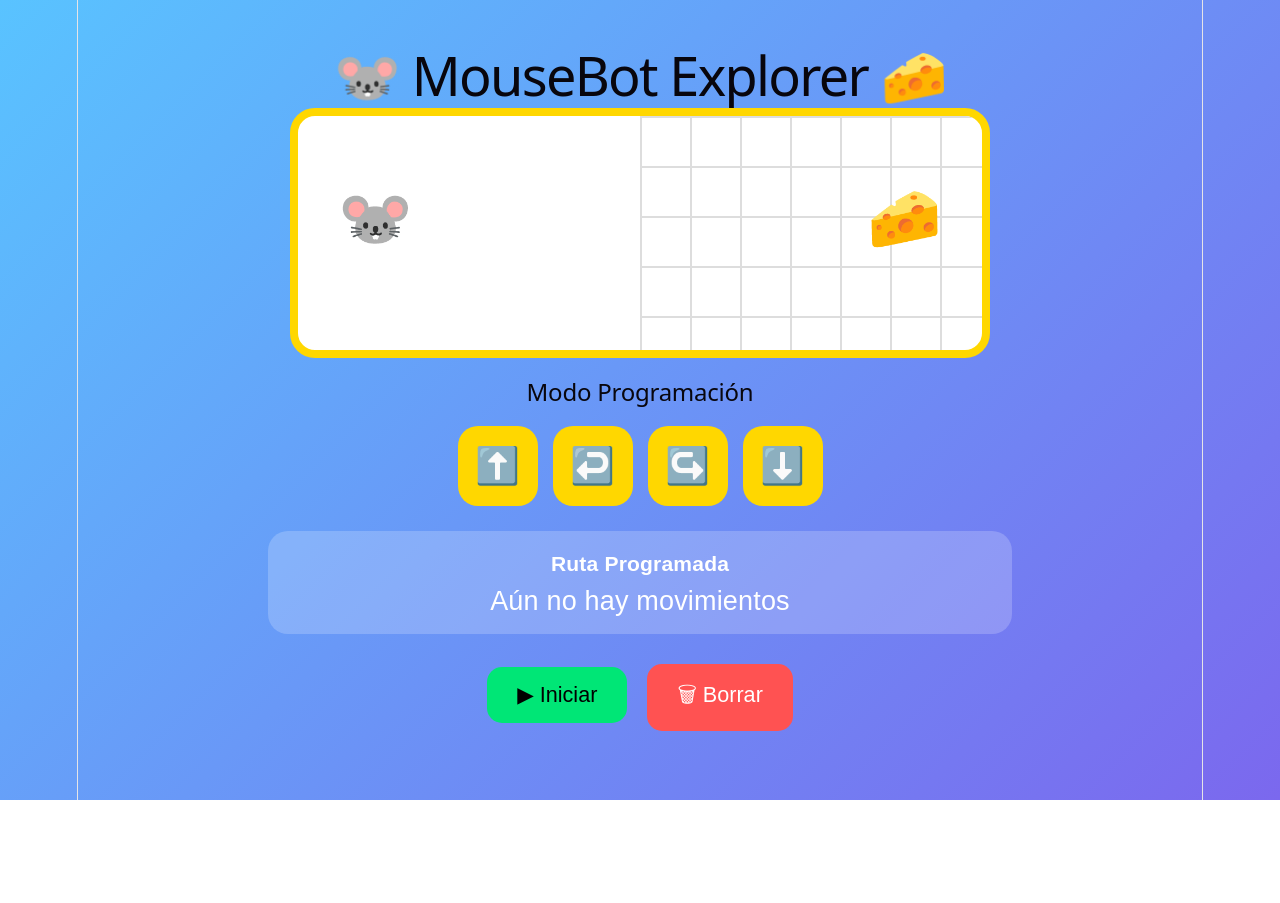
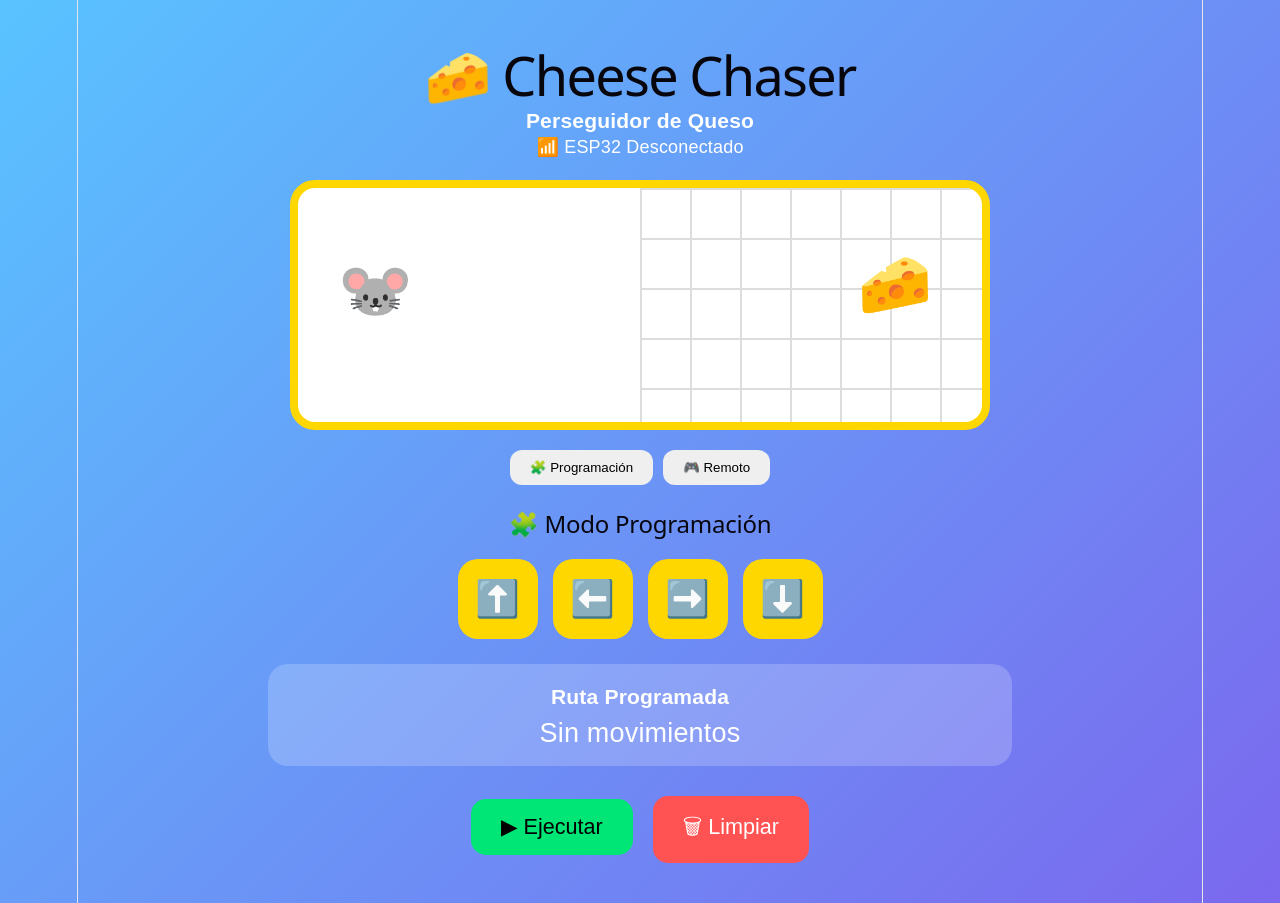
Before and after one commit to jpmax-c/mousebot-ui, a React (Vite) app: page / in a window 1280 px wide. Before the commit the page ends 800 px from the top, so only its background shows below. Built offline with nearby package versions, Linux system fonts and the light colour scheme.

Commit message:
Agregado movimiento del ratón

```diff
--- a/src/App.css
+++ b/src/App.css
@@ -127,3 +127,66 @@ h2 {
   background: #ff5252;
   color: white;
 }
+
+.mode-selector {
+  margin-top: 15px;
+  margin-bottom: 15px;
+}
+
+.mode-selector button {
+  margin: 5px;
+  padding: 10px 20px;
+  border: none;
+  border-radius: 12px;
+  cursor: pointer;
+}
+
+.wifi-status {
+  margin-bottom: 20px;
+}
+
+.mouse {
+  position: absolute;
+  font-size: 60px;
+  transition: all 0.4s ease;
+  z-index: 2;
+}
+
+.cheese {
+  position: absolute;
+  font-size: 60px;
+  animation: float 1.5s infinite alternate;
+}
+
+.remote-pad {
+  display: flex;
+  flex-direction: column;
+  align-items: center;
+  gap: 10px;
+  margin-top: 20px;
+}
+
+.middle-row {
+  display: flex;
+  gap: 20px;
+}
+
+.remote-pad button {
+  width: 90px;
+  height: 90px;
+  border-radius: 20px;
+  border: none;
+  background: gold;
+  font-size: 2rem;
+  cursor: pointer;
+}
+
+@keyframes float {
+  from {
+    transform: translateY(0);
+  }
+
+  to {
+    transform: translateY(-10px);
+  }
+}
--- a/src/App.jsx
+++ b/src/App.jsx
@@ -2,47 +2,201 @@ import { useState } from "react";
 import "./App.css";
 
 export default function App() {
+  const [mode, setMode] = useState("program");
+
   const [route, setRoute] = useState([]);
 
+  const [mousePos, setMousePos] = useState({
+    x: 40,
+    y: 90,
+  });
+
+  const cheesePos = {
+    x: 550,
+    y: 90,
+  };
+
   const addCommand = (cmd) => {
-    setRoute([...route, cmd]);
+    setRoute((prev) => [...prev, cmd]);
   };
 
   const clearRoute = () => {
     setRoute([]);
+    setMousePos({
+      x: 40,
+      y: 90,
+    });
+  };
+
+  const move = (cmd) => {
+    setMousePos((prev) => {
+      let x = prev.x;
+      let y = prev.y;
+
+      const step = 50;
+
+      if (cmd === "UP") y -= step;
+      if (cmd === "DOWN") y += step;
+      if (cmd === "LEFT") x -= step;
+      if (cmd === "RIGHT") x += step;
+
+      x = Math.max(0, Math.min(600, x));
+      y = Math.max(0, Math.min(180, y));
+
+      return { x, y };
+    });
+  };
+
+  const executeRoute = () => {
+    route.forEach((cmd, index) => {
+      setTimeout(() => {
+        move(cmd);
+      }, index * 500);
+    });
+  };
+
+  const remoteMove = (cmd) => {
+    move(cmd);
   };
 
   return (
     <div className="app">
-      <div className="background-stars"></div>
+      <h1>🧀 Cheese Chaser</h1>
 
-      <h1>🐭 MouseBot Explorer 🧀</h1>
+      <h3>Perseguidor de Queso</h3>
+
+      <div className="wifi-status">
+        📶 ESP32 Desconectado
+      </div>
 
       <div className="maze-container">
-        <div className="mouse">🐭</div>
-        <div className="cheese">🧀</div>
+        <div
+          className="mouse"
+          style={{
+            left: `${mousePos.x}px`,
+            top: `${mousePos.y}px`,
+          }}
+        >
+          🐭
         </div>
 
-      <h2>Modo Programación</h2>
+        <div
+          className="cheese"
+          style={{
+            left: `${cheesePos.x}px`,
+            top: `${cheesePos.y}px`,
+          }}
+        >
+          🧀
+        </div>
+      </div>
+
+      <div className="mode-selector">
+        <button onClick={() => setMode("program")}>
+          🧩 Programación
+        </button>
+
+        <button onClick={() => setMode("remote")}>
+          🎮 Remoto
+        </button>
+      </div>
+
+      {mode === "program" ? (
+        <>
+          <h2>🧩 Modo Programación</h2>
 
           <div className="buttons">
-        <button onClick={() => addCommand("⬆️")}>⬆️</button>
-        <button onClick={() => addCommand("↩️")}>↩️</button>
-        <button onClick={() => addCommand("↪️")}>↪️</button>
-        <button onClick={() => addCommand("⬇️")}>⬇️</button>
+            <button onClick={() => addCommand("UP")}>
+              ⬆️
+            </button>
+
+            <button onClick={() => addCommand("LEFT")}>
+              ⬅️
+            </button>
+
+            <button onClick={() => addCommand("RIGHT")}>
+              ➡️
+            </button>
+
+            <button onClick={() => addCommand("DOWN")}>
+              ⬇️
+            </button>
           </div>
 
           <div className="route-box">
             <h3>Ruta Programada</h3>
-        <p>{route.length ? route.join(" ") : "Aún no hay movimientos"}</p>
+
+            <p>
+              {route.length === 0
+                ? "Sin movimientos"
+                : route.map((cmd, i) => (
+                    <span key={i}>
+                      {cmd === "UP" && "⬆️ "}
+                      {cmd === "DOWN" && "⬇️ "}
+                      {cmd === "LEFT" && "⬅️ "}
+                      {cmd === "RIGHT" && "➡️ "}
+                    </span>
+                  ))}
+            </p>
           </div>
 
           <div className="action-buttons">
-        <button className="start-btn">▶ Iniciar</button>
-        <button className="clear-btn" onClick={clearRoute}>
-          🗑 Borrar
+            <button
+              className="start-btn"
+              onClick={executeRoute}
+            >
+              ▶ Ejecutar
+            </button>
+
+            <button
+              className="clear-btn"
+              onClick={clearRoute}
+            >
+              🗑 Limpiar
             </button>
           </div>
+        </>
+      ) : (
+        <>
+          <h2>🎮 Control Remoto</h2>
+
+          <div className="remote-pad">
+            <button
+              onClick={() =>
+                remoteMove("UP")
+              }
+            >
+              ⬆️
+            </button>
+
+            <div className="middle-row">
+              <button
+                onClick={() =>
+                  remoteMove("LEFT")
+                }
+              >
+                ⬅️
+              </button>
+
+              <button
+                onClick={() =>
+                  remoteMove("RIGHT")
+                }
+              >
+                ➡️
+              </button>
+            </div>
+
+            <button
+              onClick={() =>
+                remoteMove("DOWN")
+              }
+            >
+              ⬇️
+            </button>
+          </div>
+        </>
+      )}
     </div>
   );
 }
```
Also changed, not shown: src/components/Header.jsx (added, +12 -0 lines), src/components/Maze.jsx (added, +41 -0 lines), src/components/ProgrammingMode.jsx (added, +56 -0 lines), src/components/RemoteMode.jsx (added, +53 -0 lines). Lines whose indentation alone changed are shown as unchanged.
